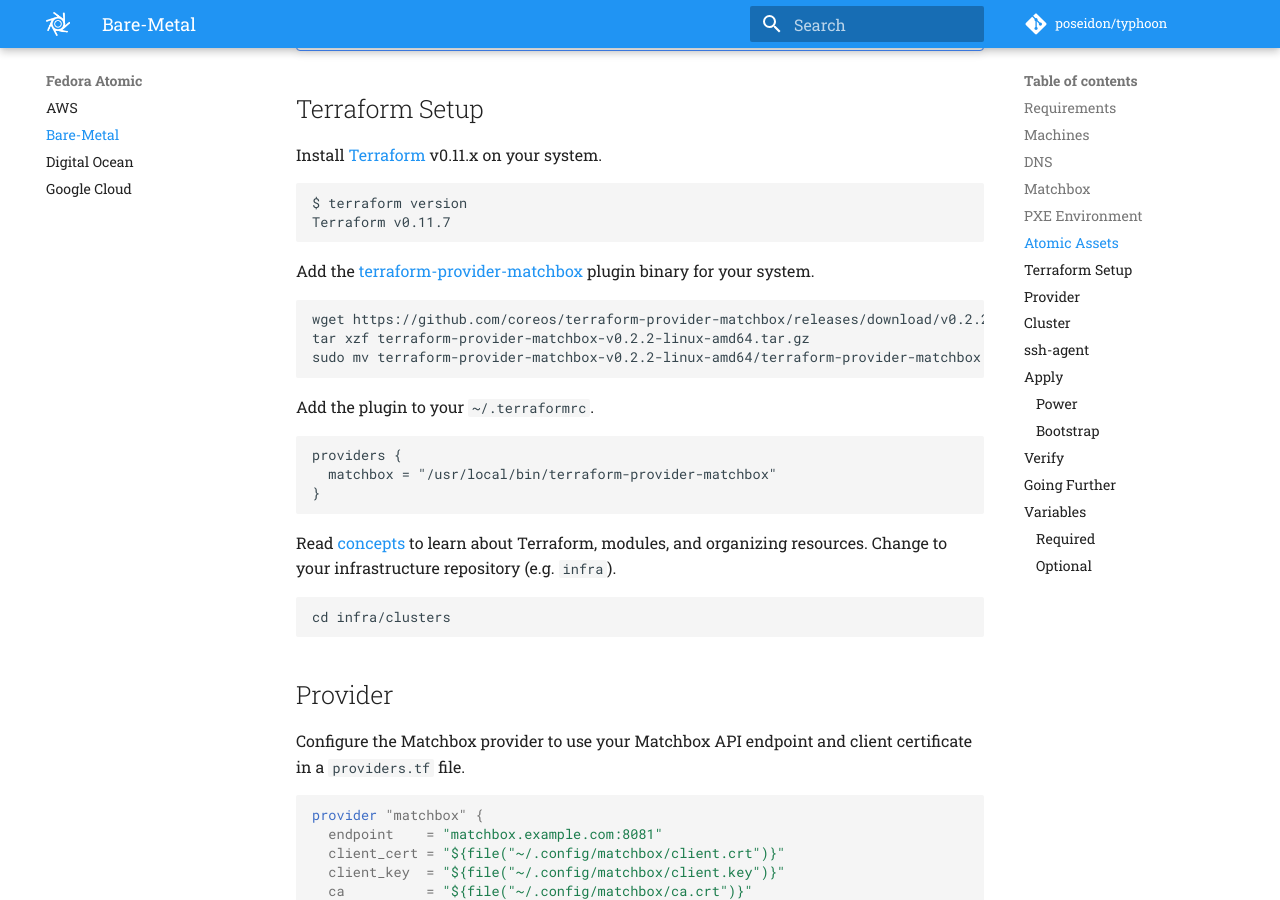
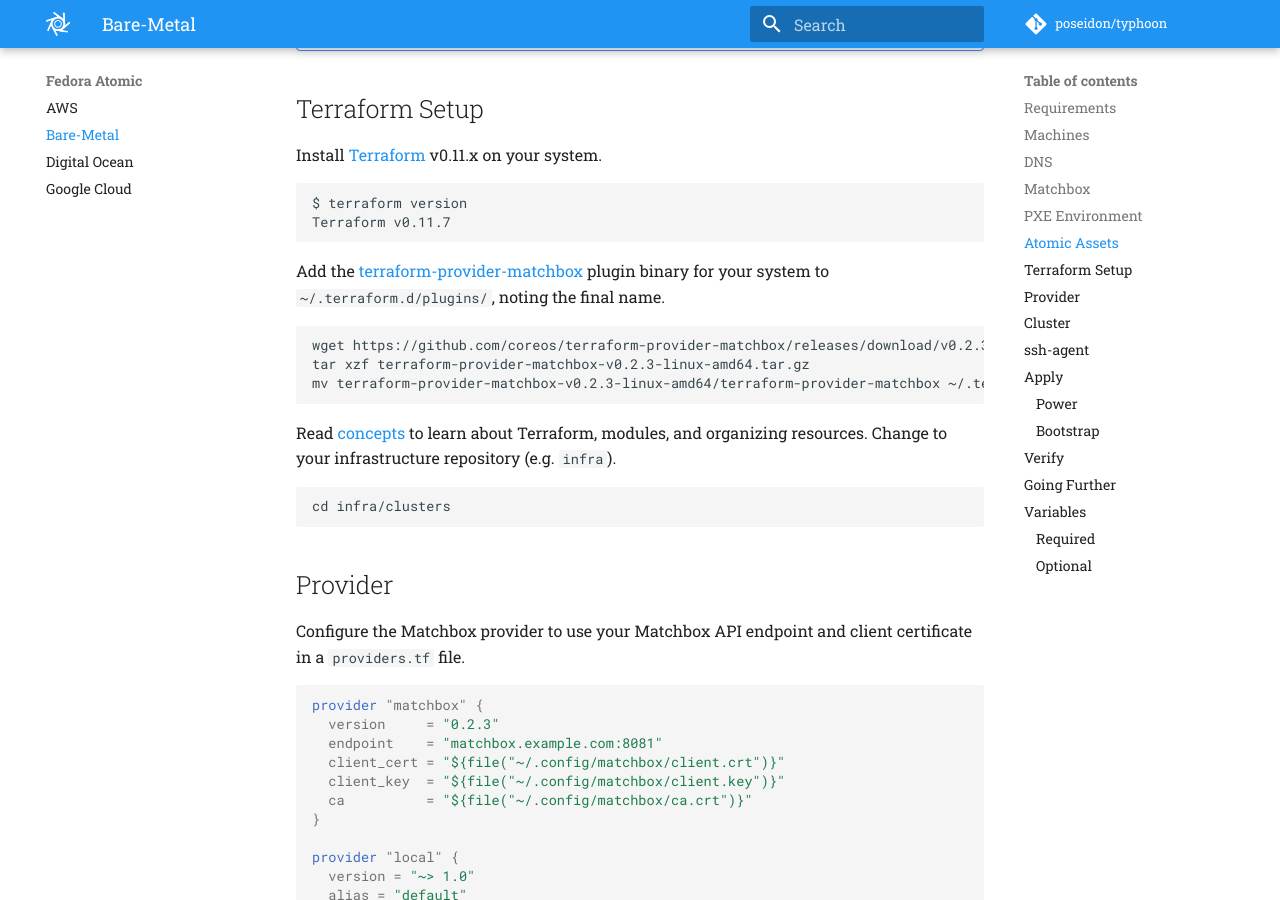
Before and after one commit to poseidon/typhoon, an MkDocs documentation site: the page built from docs/atomic/bare-metal.md, in a window 1280 px wide and 900 px high, scrolled down 4531 px. Built offline with MkDocs 1.6.1 and Material for MkDocs 9.7.7, drawn with Linux system fonts in a browser that asks for light colours; comment, search, counter and statistics services are not loaded.

Commit message:
Document and recommend terraform-provider-matchbox v0.2.3
* https://github.com/coreos/terraform-provider-matchbox/releases/tag/v0.2.3

````diff
--- a/docs/atomic/bare-metal.md
+++ b/docs/atomic/bare-metal.md
@@ -174,20 +174,12 @@
 Terraform v0.11.7
 ```
 
-Add the [terraform-provider-matchbox](https://github.com/coreos/terraform-provider-matchbox) plugin binary for your system.
+Add the [terraform-provider-matchbox](https://github.com/coreos/terraform-provider-matchbox) plugin binary for your system to `~/.terraform.d/plugins/`, noting the final name.
 
 ```sh
-wget https://github.com/coreos/terraform-provider-matchbox/releases/download/v0.2.2/terraform-provider-matchbox-v0.2.2-linux-amd64.tar.gz
-tar xzf terraform-provider-matchbox-v0.2.2-linux-amd64.tar.gz
-sudo mv terraform-provider-matchbox-v0.2.2-linux-amd64/terraform-provider-matchbox /usr/local/bin/
-```
-
-Add the plugin to your `~/.terraformrc`.
-
-```
-providers {
-  matchbox = "/usr/local/bin/terraform-provider-matchbox"
-}
+wget https://github.com/coreos/terraform-provider-matchbox/releases/download/v0.2.3/terraform-provider-matchbox-v0.2.3-linux-amd64.tar.gz
+tar xzf terraform-provider-matchbox-v0.2.3-linux-amd64.tar.gz
+mv terraform-provider-matchbox-v0.2.3-linux-amd64/terraform-provider-matchbox ~/.terraform.d/plugins/terraform-provider-matchbox_v0.2.3
 ```
 
 Read [concepts](/architecture/concepts/) to learn about Terraform, modules, and organizing resources. Change to your infrastructure repository (e.g. `infra`).
@@ -202,6 +194,7 @@
 
 ```tf
 provider "matchbox" {
+  version     = "0.2.3"
   endpoint    = "matchbox.example.com:8081"
   client_cert = "${file("~/.config/matchbox/client.crt")}"
   client_key  = "${file("~/.config/matchbox/client.key")}"
````
Also changed, not shown: CHANGES.md (+4 -0 lines), docs/cl/bare-metal.md (+4 -4 lines), docs/topics/maintenance.md (+6 -6 lines).
